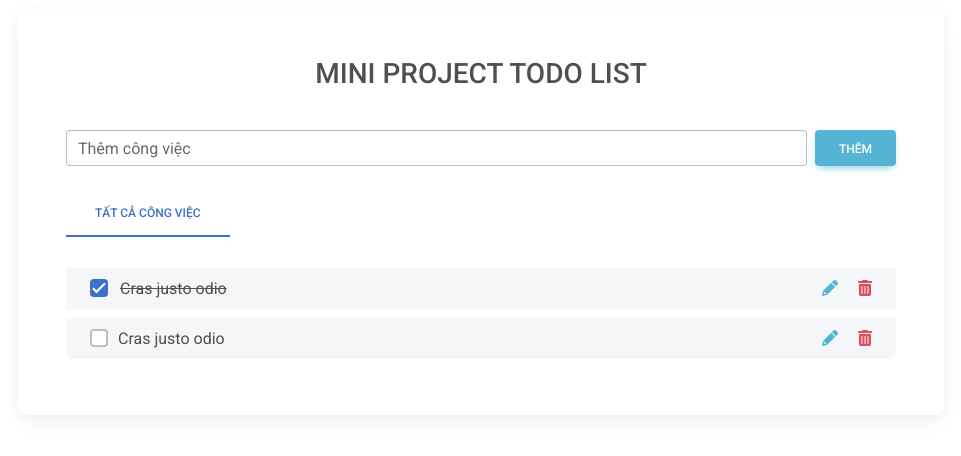
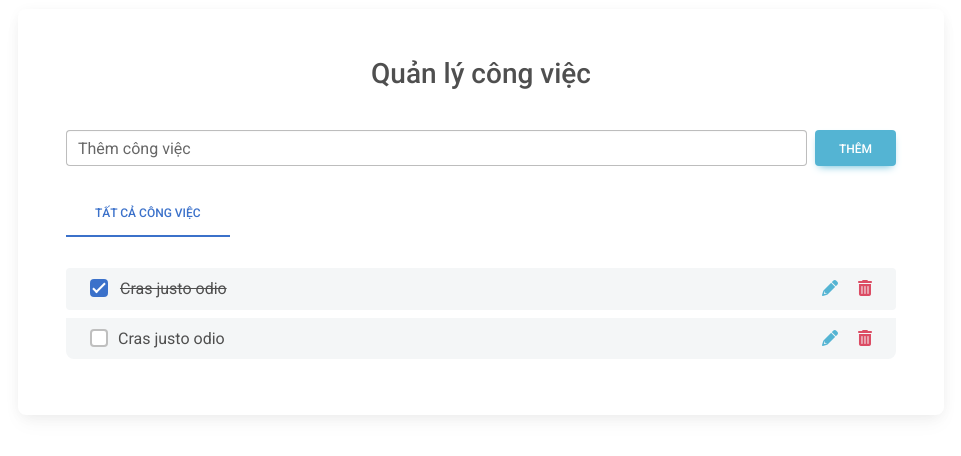
Before and after one commit to ngoquy12/Todolist_template, a plain HTML site: page index.html in a window 1280 px wide. Shown: the part 188-644 px from the top of the page, without its empty margins (159-1120 px from the left). Drawn offline with nearby package versions, Linux system fonts and the light colour scheme.

Commit message:
Update index.html

```diff
--- a/index.html
+++ b/index.html
@@ -27,8 +27,7 @@
                         <div class="card">
                             <div class="card-body p-5">
                                 <h3 style="text-align: center; margin-bottom:
-                                    40px;">MINI PROJECT
-                                    TODO LIST</h3>
+                                    40px;">Quản lý công việc</h3>
                                 <form class="d-flex justify-content-center
                                     align-items-center mb-4">
                                     <div class="form-outline flex-fill">
```
